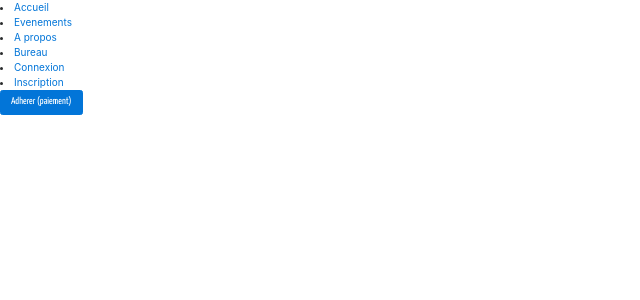
After one commit to MKubasiak/projet_CSI_website, a PHP site: page /Adhesion.php in a window 1280 px wide. The commit adds this page. Shown: the top 300 px of the page, without its empty margins (0-640 px from the left). Run offline with PHP 8.4, Linux system fonts and the light colour scheme; the visitor is signed in with stand-in values (Sample User, id 1); some libraries are stand-ins or nearby versions.

Commit message:
coucou adhesion

```diff
--- /dev/null
+++ b/Adhesion.php
@@ -0,0 +1,56 @@
+<?php require_once('db.php'); ?>
+<?php $db = new db();
+session_start();?>
+<!DOCTYPE html>
+<html lang="en">
+<head>
+    <meta charset="utf-8">
+    <meta name="viewport" content="width=device-width, initial-scale=1.0">
+    <meta name="description" content="">
+    <meta name="author" content="">
+    <title>OrgaEvent</title>
+    <link href="css/bootstrap.min.css" rel="stylesheet">
+    <link href="css/font-awesome.min.css" rel="stylesheet">
+    <link href="css/main.css" rel="stylesheet">
+    <link href="css/animate.css" rel="stylesheet">
+    <link href="css/responsive.css" rel="stylesheet">
+
+    <!--[if lt IE 9]>
+    <script src="js/html5shiv.js"></script>
+    <script src="js/respond.min.js"></script>
+    <![endif]-->
+    <link rel="shortcut icon" href="images/ico/favicon.ico">
+    <link rel="apple-touch-icon-precomposed" sizes="144x144" href="images/ico/apple-touch-icon-144-precomposed.png">
+    <link rel="apple-touch-icon-precomposed" sizes="114x114" href="images/ico/apple-touch-icon-114-precomposed.png">
+    <link rel="apple-touch-icon-precomposed" sizes="72x72" href="images/ico/apple-touch-icon-72-precomposed.png">
+    <link rel="apple-touch-icon-precomposed" href="images/ico/apple-touch-icon-57-precomposed.png">
+</head><!--/head-->
+
+<li class="scroll"><a href="Home.php">Accueil</a></li>
+<li class="scroll"><a href="Evenement.php">Evenements</a></li>
+<li class="scroll"><a href="About.php">A propos</a></li>
+<li class="scroll"><a href="Bureau.php">Bureau</a></li>
+<li class="scroll"><a href="Connexion.php">Connexion</a></li>
+<li class="scroll"><a href="Inscription.php">Inscription</a></li>
+<form method="post" action="Adhesion.php" >
+    <input type="hidden" value="<?php echo $_SESSION['mail'];?>" name="submit">
+    <button type="submit" class="btn btn-primary">Adherer (paiement)</button>
+</form>
+
+
+<?php
+if(isset($_POST['submit'])){
+   $db->updateUser($_POST['submit']) ;
+   // var_dump($test);
+}
+
+
+
+?>
+
+<link rel="stylesheet" href="https://maxcdn.bootstrapcdn.com/bootstrap/4.0.0-alpha.6/css/bootstrap.min.css" integrity="sha384-rwoIResjU2yc3z8GV/NPeZWAv56rSmLldC3R/AZzGRnGxQQKnKkoFVhFQhNUwEyJ" crossorigin="anonymous">
+<script src="https://code.jquery.com/jquery-3.1.1.slim.min.js" integrity="sha384-A7FZj7v+d/sdmMqp/nOQwliLvUsJfDHW+k9Omg/a/EheAdgtzNs3hpfag6Ed950n" crossorigin="anonymous"></script>
+<script src="https://cdnjs.cloudflare.com/ajax/libs/tether/1.4.0/js/tether.min.js" integrity="sha384-DztdAPBWPRXSA/3eYEEUWrWCy7G5KFbe8fFjk5JAIxUYHKkDx6Qin1DkWx51bBrb" crossorigin="anonymous"></script>
+<script src="https://maxcdn.bootstrapcdn.com/bootstrap/4.0.0-alpha.6/js/bootstrap.min.js" integrity="sha384-vBWWzlZJ8ea9aCX4pEW3rVHjgjt7zpkNpZk+02D9phzyeVkE+jo0ieGizqPLForn" crossorigin="anonymous"></script>
+
+</html>
--- a/Evenement.php
+++ b/Evenement.php
@@ -53,11 +53,11 @@
                         <li class="scroll"><a href="About.php">A propos</a></li>
                         <li class="scroll"><a href="Bureau.php">Bureau</a></li>
 						<?php
-							if(!isset($_SESSION['mail']){
+							if(!isset($_SESSION['mail'])){
 								echo '<li class="scroll"><a href="Connexion.php">Connexion</a></li>
-                        <li class="scroll"><a href="Inscription.php">Inscription</a></li>'
+                        <li class="scroll"><a href="Inscription.php">Inscription</a></li>';
 							}else{
-									echo '<li class="scroll"><a href="Adhesion.php">Adherer</a></li>'
+									echo '<li class="scroll"><a href="Adhesion.php">Adherer</a></li>';
 							}
 						?>
 
--- a/db.php
+++ b/db.php
@@ -29,6 +29,12 @@ class db {
 
 
 
+	function updateUser($mail){
+		$user = ORM::for_table('utilisateur')->where('mail', $mail)->find_one();
+        $user->datepaiement = date('Y-m-d');
+		$user->idstatut = 9;
+		$user->save();
+	}
     function getLatestEvent(){
         return ORM::for_table('evenement')->find_one()->order_by_asc('datedebut')->where('valide', 'true');
     }
```
